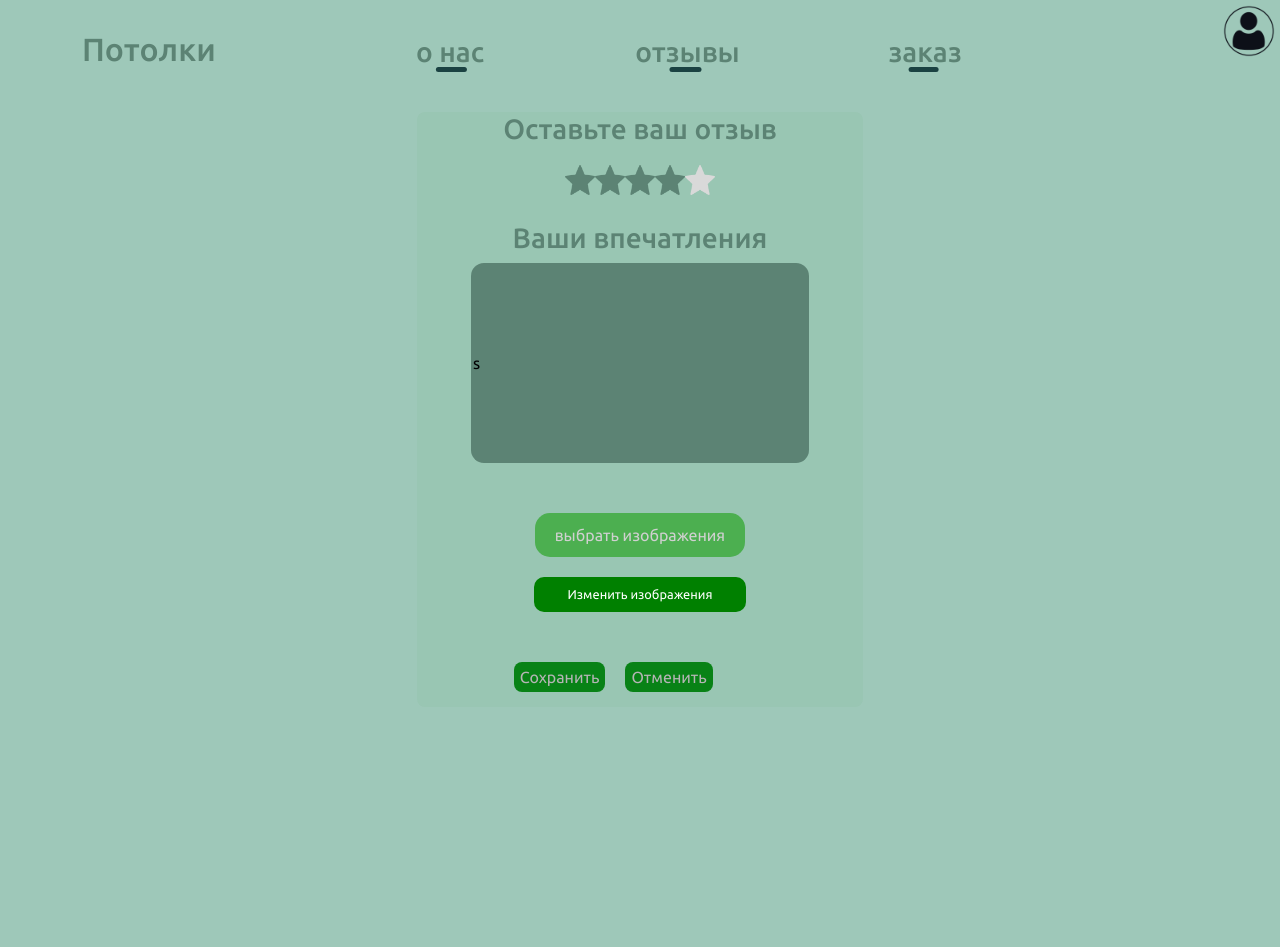
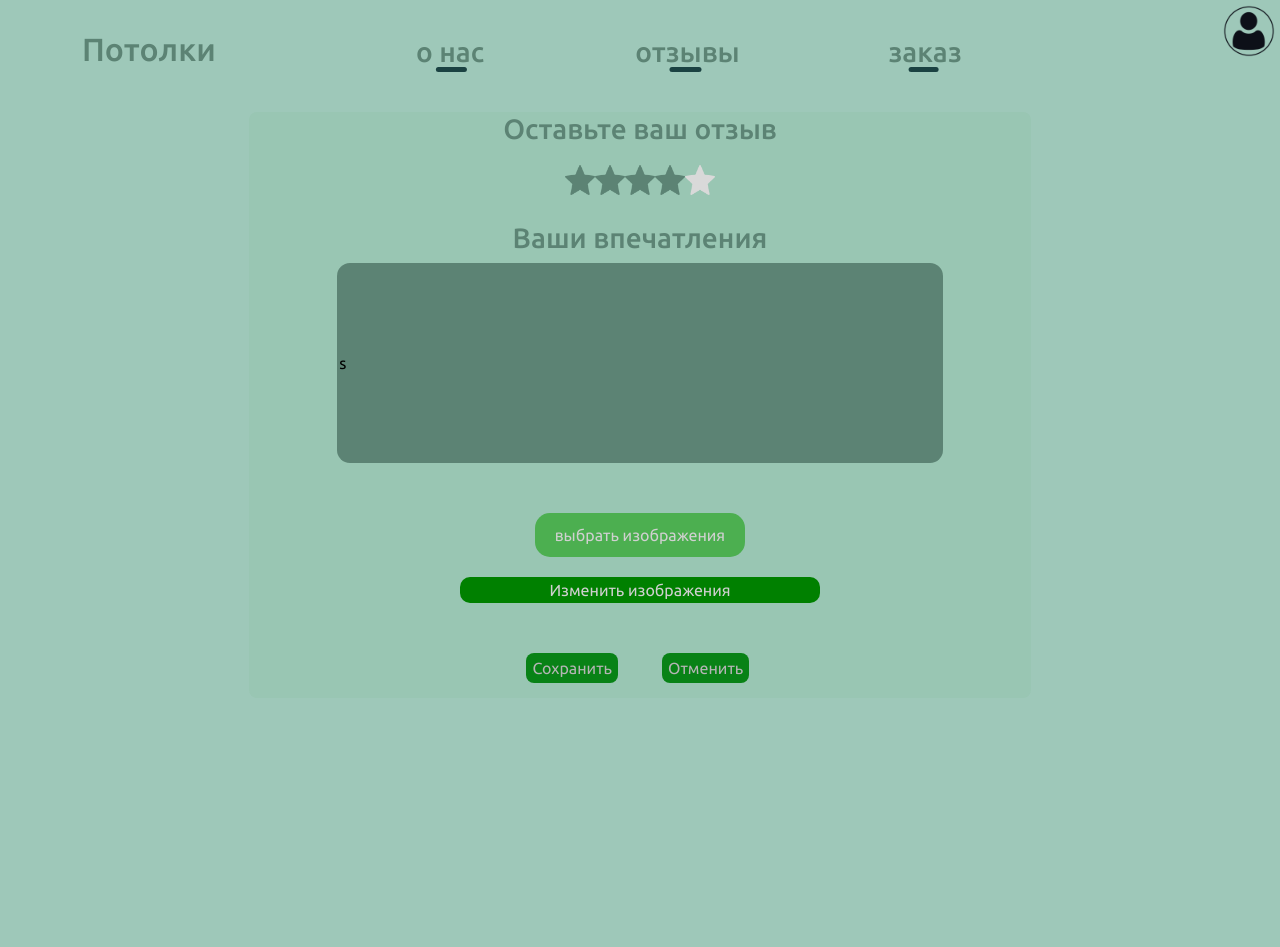
Before and after one commit to kokakolia/WEB_YL_Seilings, a Flask app: page /change_review/1 in a window 1280 px wide. Shown: the top 947 px of the page. Run offline with Flask 3, Linux system fonts and the light colour scheme; a user stored in the database is signed in; data comes from the database, SQL or seed files in the repository.

Commit message:
review size fixes

```diff
--- a/static/styles/styles.css
+++ b/static/styles/styles.css
@@ -245,8 +245,8 @@ main {
 
 #plus {
   background: #1b4242;
-  height: 90px;
-  width: 14.5px;
+  height: 100%;
+  width: 13px;
   position: relative;
   border-radius: 8px;
   cursor: pointer;
@@ -255,12 +255,12 @@ main {
 
 #plus::after {
   content: "";
-  height: 15px;
-  width: 90px;
+  height: 13px;
+  width: calc(11vmax - 100% - 5vmin);
   background: #1b4242;
   position: absolute;
-  left: -38px;
-  top: 38px;
+  left: -3vmax;
+  top: 40%;
   border-radius: 8px;
 }
 
@@ -528,14 +528,14 @@ main {
 }
 
 #change-images {
-  width: 50%;
-  height: 35px;
+  width: 45vmin;
+  height: 6%;
   margin-bottom: 20px;
   background-color: green;
   border-radius: 10px;
   border:none;
-  font-size: 0.8rem;
-  color: white;
+  font-size: 100%;
+  color: rgb(208, 208, 208);
 }
 
 .modal-header .delete-in-change  label {
@@ -553,3 +553,8 @@ main {
   width: 55vw;
   height: 70vh;
 }
+
+.exit-buttons {
+  margin-right: auto;
+  margin-left: auto;
+}
--- a/static/templates/change_review.html
+++ b/static/templates/change_review.html
@@ -1,7 +1,7 @@
 {% extends "base.html" %}
 {% block content %}
 {% if not changed %}
-<div class="change-review-form container text-center" style="width:40%;height: 100%;">
+<div class="change-review-form container text-center" style="width:70%;height: 100%;">
     <form method="post" style="width: 100%; height: 100%;" enctype="multipart/form-data" id="form-to-change">
         <div class="h3" style="margin-top: 0;margin-bottom: 10px;">Оставьте ваш отзыв</div>
         <div class="rating">
@@ -88,9 +88,13 @@
 
 
 
-        <div class="exit-buttons" style="display: flex;padding-bottom: 15px;">
-          <button onclick="postData()" style="background-color: rgb(8, 130, 22);border-radius: 8px;border:0px;color:rgb(181, 181, 181);margin-top: 30px;margin-right:10px;margin-left: 85px;height: 30px;">Сохранить</button>
-          <button type="button" onclick="redirect('/reviews')" style="background-color: rgb(8, 130, 22);border-radius: 8px;border:0px;color:rgb(181, 181, 181);margin-top: 30px;margin-left:10px;height: 30px;">Отменить</button>
+        <div class="exit-buttons row" style="padding-bottom: 15px;">
+          <div class="col-6 text-end">
+            <button onclick="postData()" style="background-color: rgb(8, 130, 22);border-radius: 8px;border:0px;color:rgb(181, 181, 181);margin-top: 30px;margin-right:10px;height: 30px;">Сохранить</button>
+          </div>
+          <div class="col-6 text-start">
+            <button type="button" onclick="redirect('/reviews')" style="background-color: rgb(8, 130, 22);border-radius: 8px;border:0px;color:rgb(181, 181, 181);margin-top: 30px;margin-left:10px;height: 30px;">Отменить</button>
+          </div>
         </div>
 
 </div>
--- a/static/templates/make_review.html
+++ b/static/templates/make_review.html
@@ -1,7 +1,7 @@
 {% extends "base.html" %}
 {% block content %}
 {% if not maden %}
-<div class="make-review-form container text-center" style="width:40%;height: 100%;">
+<div class="make-review-form container text-center" style="width:70%;height: 100%;">
     <form method="post" style="width: 100%; height: 100%;" enctype="multipart/form-data">
         <div class="h3" style="margin-top: 0;margin-bottom: 10px;">Оставьте ваш отзыв</div>
         <div class="rating">
```
